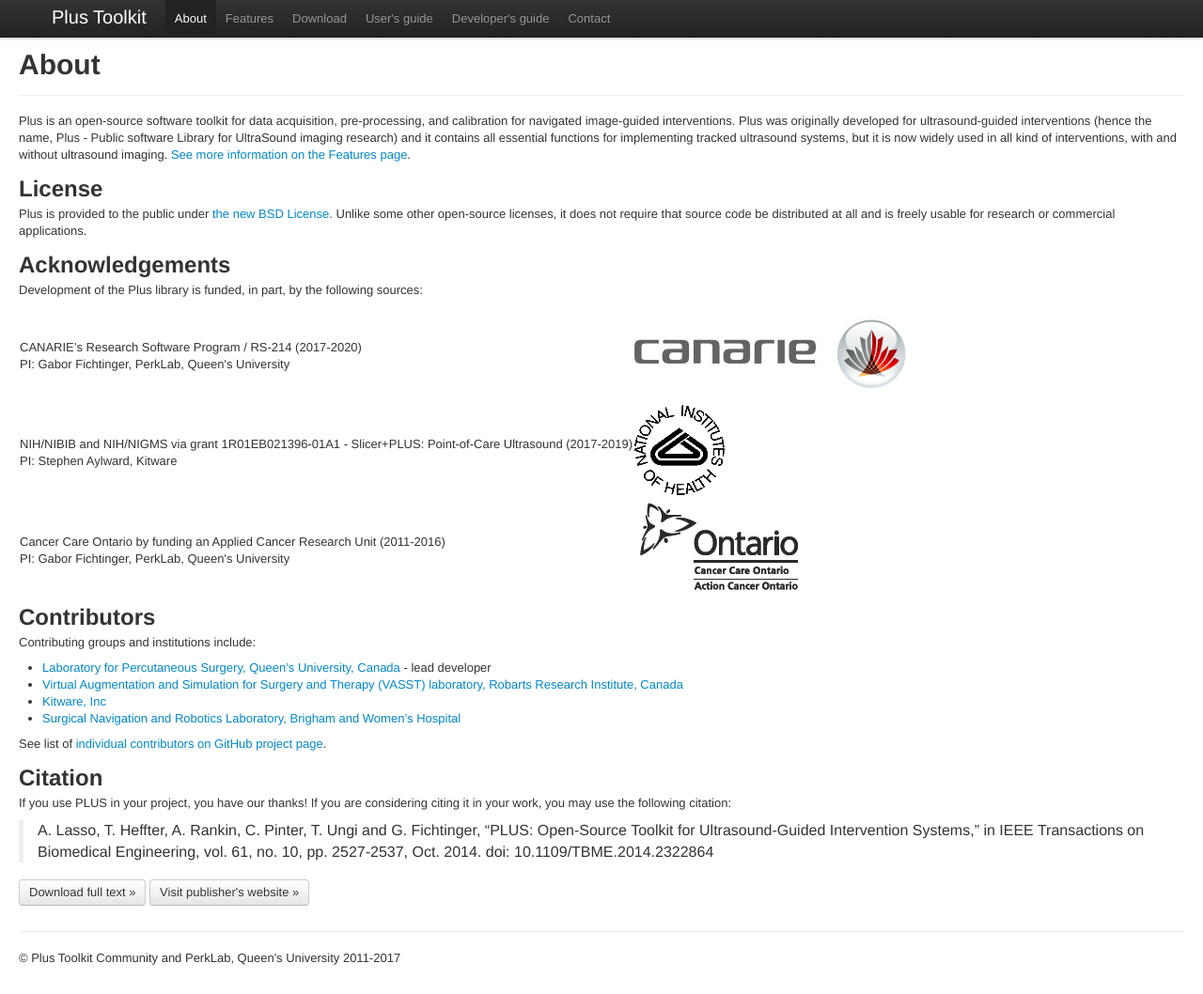
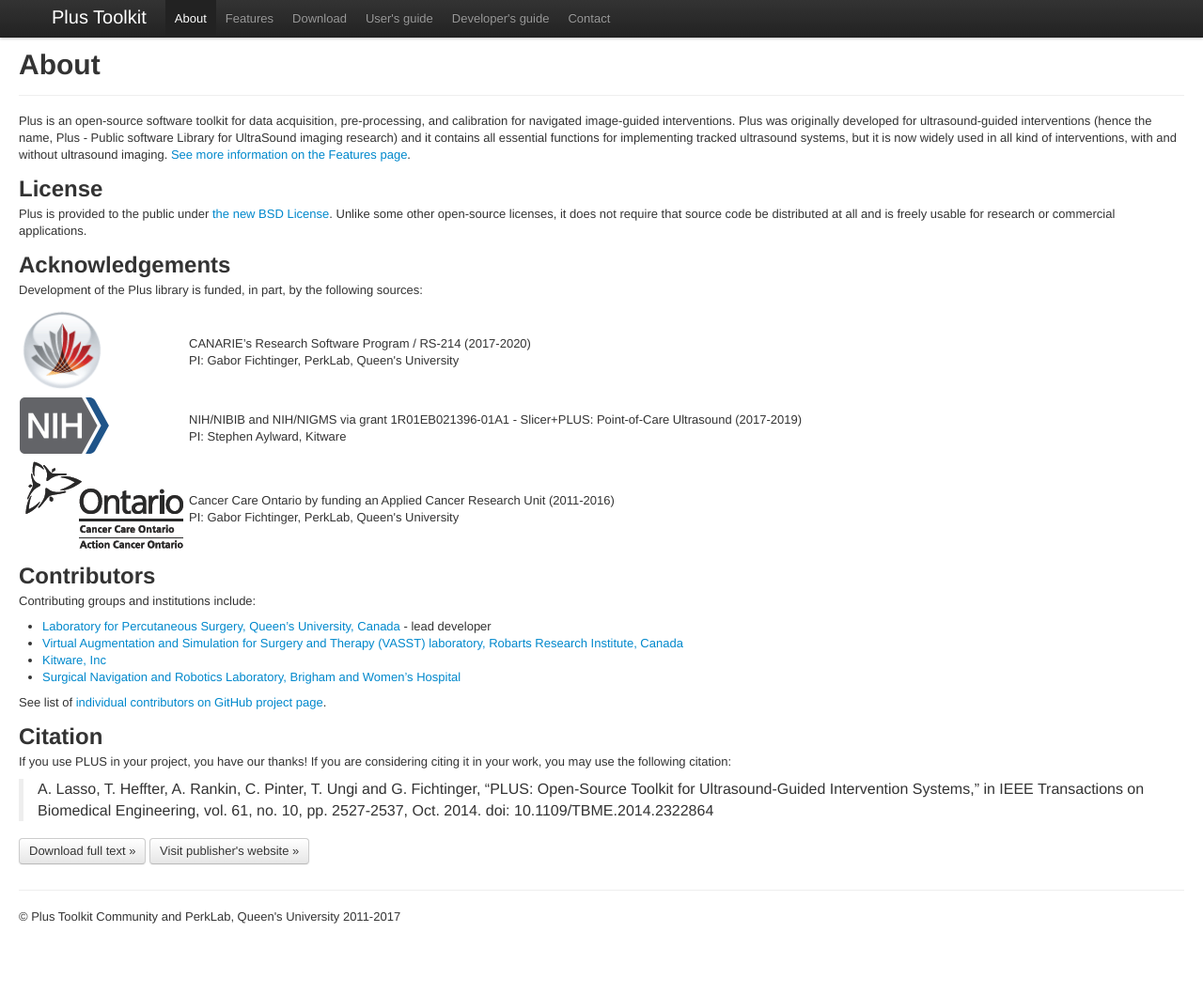
Before and after one commit to PlusToolkit/plustoolkit.github.io, a Jekyll site: the page built from about.md, in a window 1280 px wide and 1058 px high. Shown: the whole window at 94% size. Built offline with Jekyll 4.4.1, drawn with Linux system fonts in a browser that asks for light colours.

Commit message:
Updated logos

```diff
--- a/about.md
+++ b/about.md
@@ -21,19 +21,19 @@
 <table>
   <tbody>
     <tr>
+      <td> <img src="{{ site.url }}/assets/images/CanarieLogo.png" /> </td>
       <td> CANARIE’s Research Software Program / RS-214 (2017-2020)
       <br>PI: Gabor Fichtinger, PerkLab, Queen's University </td>
-      <td> <img src="{{ site.url }}/assets/images/CANARIE.jpg" /> </td>
     </tr>
     <tr>
+      <td> <img src="{{ site.url }}/assets/images/NihLogo.png" /> </td>
       <td> NIH/NIBIB and NIH/NIGMS via grant 1R01EB021396-01A1 - Slicer+PLUS: Point-of-Care Ultrasound (2017-2019)
       <br>PI: Stephen Aylward, Kitware </td>
-      <td> <img src="{{ site.url }}/assets/images/NIH_Logo.gif" /> </td>
     </tr>
     <tr>
+      <td> <img src="{{ site.url }}/assets/images/CcoLogo.png" /> </td>
       <td> Cancer Care Ontario by funding an Applied Cancer Research Unit (2011-2016)
       <br>PI: Gabor Fichtinger, PerkLab, Queen's University </td>
-      <td> <img src="{{ site.url }}/assets/images/LogoCcoSmall.png" /> </td>
     </tr>
   </tbody>
 </table>
```
Also changed, not shown: assets/images/CANARIE.jpg (deleted), assets/images/CanarieLogo.png (added), assets/images/CcoLogo.png (renamed from assets/images/LogoCcoSmall.png), assets/images/NIH_Logo.gif (deleted), assets/images/NihLogo.png (added).
